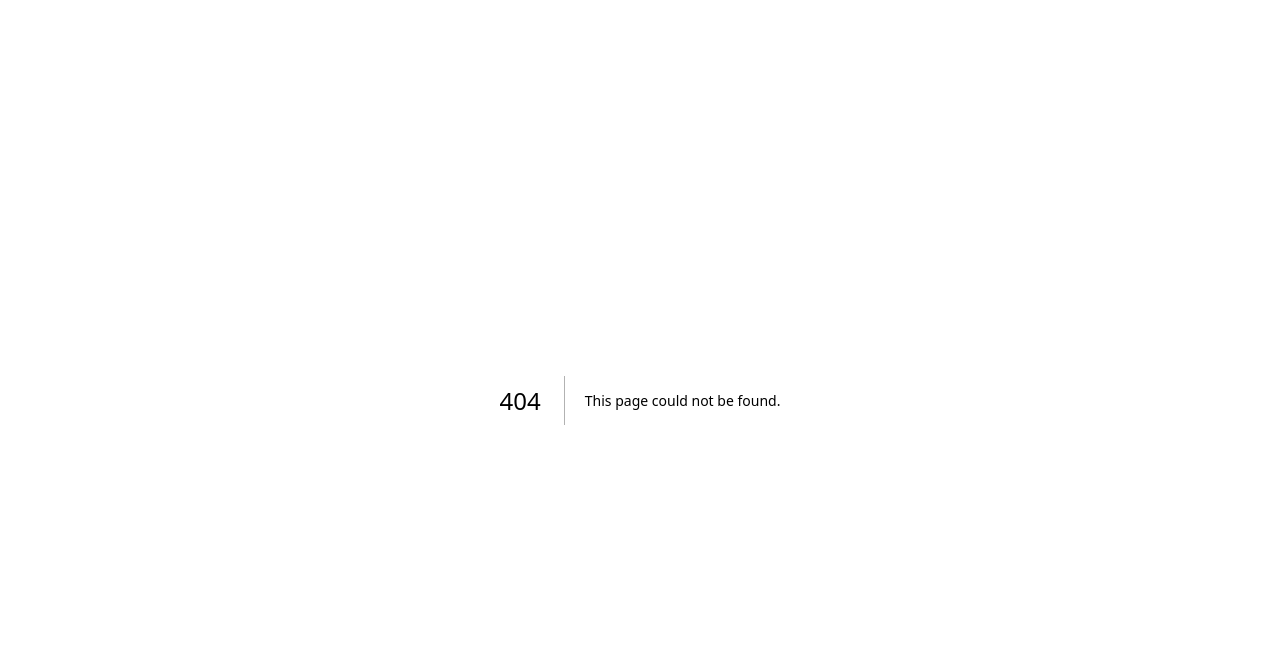
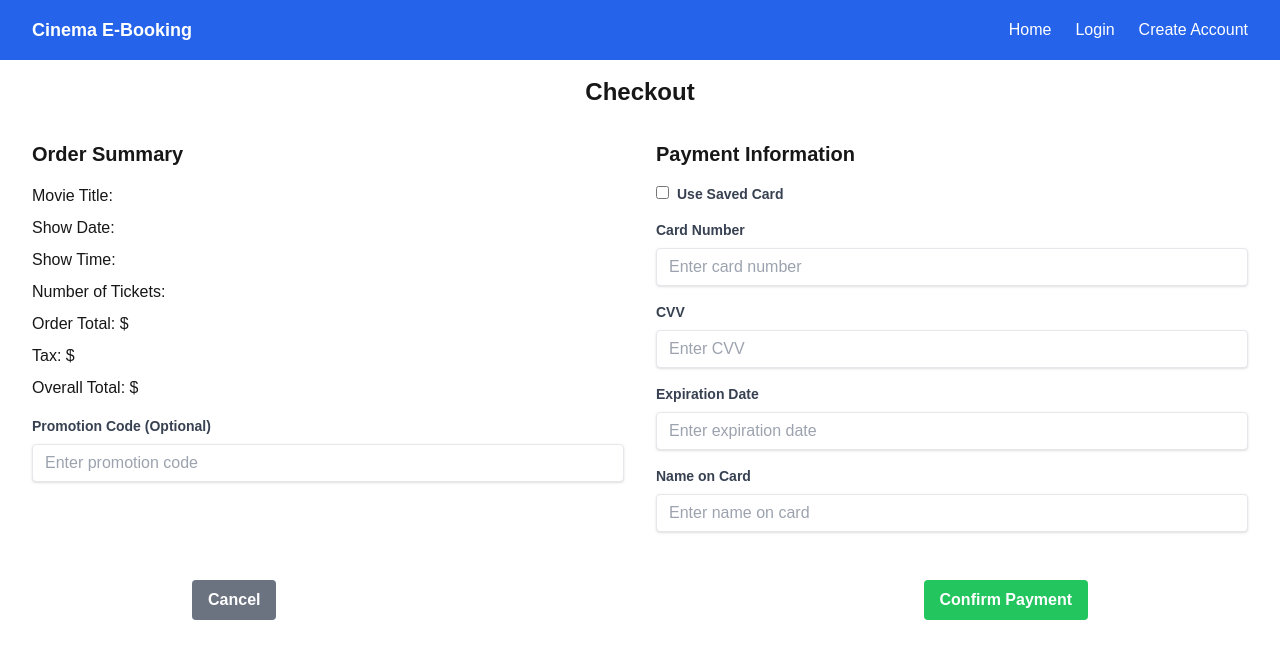
Before and after one commit to nikita-jha/cinema_booking_service, a Next.js app: page /checkout in a window 1280 px wide. Before the commit this address had no page. Shown: the top 658 px of the page. Built offline with nearby package versions, Linux system fonts and the light colour scheme.

Commit message:
Checkout page to pay

```diff
--- /dev/null
+++ b/src/app/checkout/page.tsx
@@ -0,0 +1,171 @@
+"use client";
+
+import { useSearchParams } from 'next/navigation';
+import React, { useState } from 'react';
+import Navbar from '../../components/Navbar';
+import Link from 'next/link';
+
+const CheckoutPage = () => {
+  const searchParams = useSearchParams();
+  const numTickets = searchParams.get('numTickets');
+  const ages = searchParams.get('ages');
+  const showTime = searchParams.get('showTime');
+  const showDate = searchParams.get('showDate');
+  const trailerPictureUrl = searchParams.get('trailerPictureUrl');
+  const title = searchParams.get('title');
+  const orderTotal = searchParams.get('orderTotal');
+  const taxAmount = searchParams.get('taxAmount');
+  const overallTotal = searchParams.get('overallTotal');
+
+  const [promoCode, setPromoCode] = useState<string>('');
+  const [useSavedCard, setUseSavedCard] = useState<boolean>(false);
+  const [creditCardInfo, setCreditCardInfo] = useState({
+    cardNumber: '',
+    cvv: '',
+    expirationDate: '',
+    nameOnCard: '',
+  });
+
+  const handlePromoCodeChange = (e: React.ChangeEvent<HTMLInputElement>) => {
+    setPromoCode(e.target.value);
+  };
+
+  const handleCreditCardChange = (e: React.ChangeEvent<HTMLInputElement>) => {
+    const { name, value } = e.target;
+    setCreditCardInfo((prevInfo) => ({
+      ...prevInfo,
+      [name]: value,
+    }));
+  };
+
+  const handleUseSavedCardChange = () => {
+    setUseSavedCard(!useSavedCard);
+  };
+
+  const handleConfirmPayment = () => {
+    // Handle payment confirmation logic here
+    console.log('Payment confirmed');
+  };
+
+  return (
+    <div>
+      <Navbar />
+      <div className="container mx-auto p-4">
+        <h1 className="text-2xl font-bold mb-4 text-center">Checkout</h1>
+        <div className="flex">
+          <div className="w-1/2 p-4">
+            <h2 className="text-xl font-semibold mb-4">Order Summary</h2>
+            <p className="mb-2">Movie Title: {title}</p>
+            <p className="mb-2">Show Date: {showDate}</p>
+            <p className="mb-2">Show Time: {showTime}</p>
+            <p className="mb-2">Number of Tickets: {numTickets}</p>
+            <p className="mb-2">Order Total: ${orderTotal}</p>
+            <p className="mb-2">Tax: ${taxAmount}</p>
+            <p className="mb-4">Overall Total: ${overallTotal}</p>
+            <div className="mb-4">
+              <label className="block text-gray-700 text-sm font-bold mb-2" htmlFor="promoCode">
+                Promotion Code (Optional)
+              </label>
+              <input
+                type="text"
+                id="promoCode"
+                value={promoCode}
+                onChange={handlePromoCodeChange}
+                className="shadow appearance-none border rounded w-full py-2 px-3 text-gray-700 leading-tight focus:outline-none focus:shadow-outline"
+                placeholder="Enter promotion code"
+              />
+            </div>
+          </div>
+          <div className="w-1/2 p-4">
+            <h2 className="text-xl font-semibold mb-4">Payment Information</h2>
+            <div className="mb-4">
+              <label className="block text-gray-700 text-sm font-bold mb-2" htmlFor="useSavedCard">
+                <input
+                  type="checkbox"
+                  id="useSavedCard"
+                  checked={useSavedCard}
+                  onChange={handleUseSavedCardChange}
+                  className="mr-2 leading-tight"
+                />
+                Use Saved Card
+              </label>
+            </div>
+            {!useSavedCard && (
+              <div className="mb-4">
+                <label className="block text-gray-700 text-sm font-bold mb-2" htmlFor="cardNumber">
+                  Card Number
+                </label>
+                <input
+                  type="text"
+                  id="cardNumber"
+                  name="cardNumber"
+                  value={creditCardInfo.cardNumber}
+                  onChange={handleCreditCardChange}
+                  className="shadow appearance-none border rounded w-full py-2 px-3 text-gray-700 leading-tight focus:outline-none focus:shadow-outline"
+                  placeholder="Enter card number"
+                />
+                <label className="block text-gray-700 text-sm font-bold mb-2 mt-4" htmlFor="cvv">
+                  CVV
+                </label>
+                <input
+                  type="text"
+                  id="cvv"
+                  name="cvv"
+                  value={creditCardInfo.cvv}
+                  onChange={handleCreditCardChange}
+                  className="shadow appearance-none border rounded w-full py-2 px-3 text-gray-700 leading-tight focus:outline-none focus:shadow-outline"
+                  placeholder="Enter CVV"
+                />
+                <label className="block text-gray-700 text-sm font-bold mb-2 mt-4" htmlFor="expirationDate">
+                  Expiration Date
+                </label>
+                <input
+                  type="text"
+                  id="expirationDate"
+                  name="expirationDate"
+                  value={creditCardInfo.expirationDate}
+                  onChange={handleCreditCardChange}
+                  className="shadow appearance-none border rounded w-full py-2 px-3 text-gray-700 leading-tight focus:outline-none focus:shadow-outline"
+                  placeholder="Enter expiration date"
+                />
+                <label className="block text-gray-700 text-sm font-bold mb-2 mt-4" htmlFor="nameOnCard">
+                  Name on Card
+                </label>
+                <input
+                  type="text"
+                  id="nameOnCard"
+                  name="nameOnCard"
+                  value={creditCardInfo.nameOnCard}
+                  onChange={handleCreditCardChange}
+                  className="shadow appearance-none border rounded w-full py-2 px-3 text-gray-700 leading-tight focus:outline-none focus:shadow-outline"
+                  placeholder="Enter name on card"
+                />
+              </div>
+            )}
+          </div>
+        </div>
+        <div className="flex justify-between w-full max-w-4xl mx-auto mt-4">
+          <Link href="/">
+            <button className="bg-gray-500 hover:bg-gray-700 text-white font-bold py-2 px-4 rounded">
+              Cancel
+            </button>
+          </Link>
+          <Link
+            href={{
+              pathname: '/confirmation',
+              query: {
+                title,
+              },
+            }}
+          >
+            <button className="bg-green-500 hover:bg-green-700 text-white font-bold py-2 px-4 rounded">
+              Confirm Payment
+            </button>
+          </Link>
+        </div>
+      </div>
+    </div>
+  );
+};
+
+export default CheckoutPage;
```
